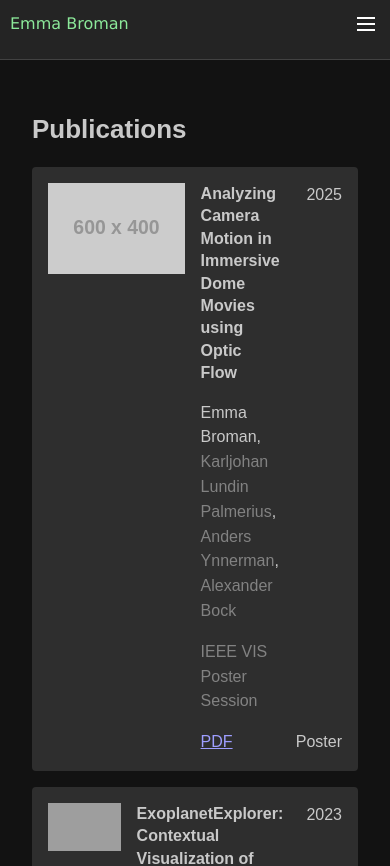
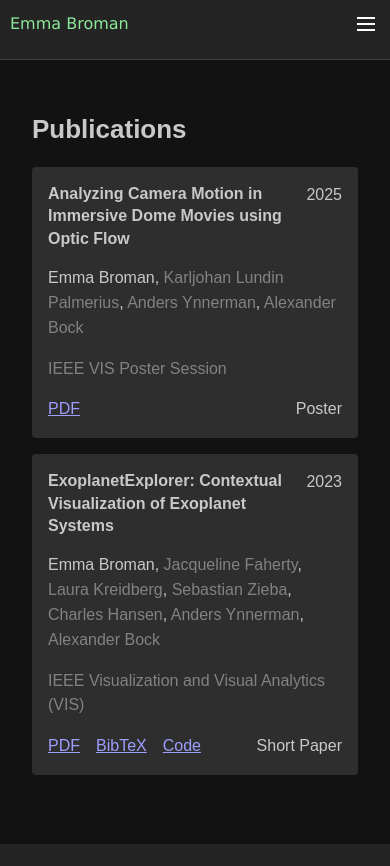
Before and after one commit to WeirdRubberDuck/weirdrubberduck.github.io, a React (Vite) app: page /publications in a window 390 px wide. Shown: the top 866 px of the page. After the commit the page ends 844 px from the top, so only its background shows below. Built offline with nearby package versions, Linux system fonts and the light colour scheme; grey boxes are pictures that could not be loaded; a web font is replaced by a local one.

Commit message:
Make publications list look better on mobile

```diff
--- a/src/pages/publications/Publication.tsx
+++ b/src/pages/publications/Publication.tsx
@@ -17,7 +17,7 @@ export function Publication({ data }: { data: PublicationData }) {
   return (
     <Card p={"md"}>
       <Group wrap="nowrap" align="top">
-        <AspectRatio ratio={3 / 2} w={200}>
+        <AspectRatio ratio={3 / 2} w={200} visibleFrom="sm">
           <Image
             src={data.thumbnail}
             alt="Publication Image"
@@ -25,9 +25,12 @@ export function Publication({ data }: { data: PublicationData }) {
           />
         </AspectRatio>
         <Stack flex={1}>
-          <Title order={3} size={"md"}>
+          <Group justify="space-between" align="top">
+            <Title order={3} flex={1} size={"md"}>
               {data.title}
             </Title>
+            <Text>{data.year}</Text>
+          </Group>
           <Text>
             {data.authors.map((author, idx) => (
               <Fragment key={author + idx}>
@@ -43,6 +46,7 @@ export function Publication({ data }: { data: PublicationData }) {
             ))}
           </Text>
           <Text c="dimmed">{data.venue}</Text>
+          <Group justify="space-between">
             <Group>
               {data.pdf && (
                 <a href={data.pdf} target="_blank">
@@ -60,10 +64,8 @@ export function Publication({ data }: { data: PublicationData }) {
                 </a>
               )}
             </Group>
-        </Stack>
-        <Stack align="end" justify="space-between">
-          <Text>{data.year}</Text>
             <Text>{data.type}</Text>
+          </Group>
         </Stack>
       </Group>
     </Card>
```
Lines whose indentation alone changed are shown as unchanged.
